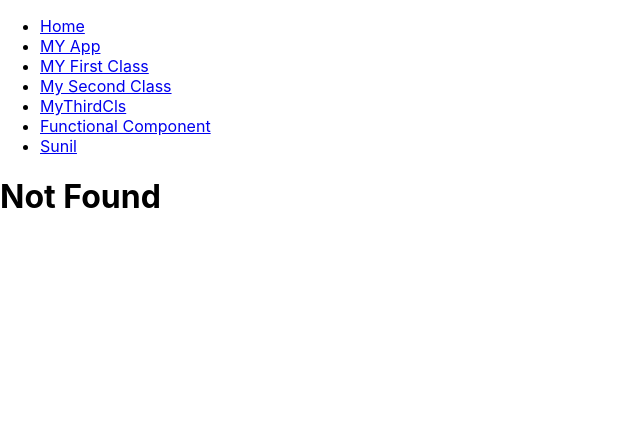
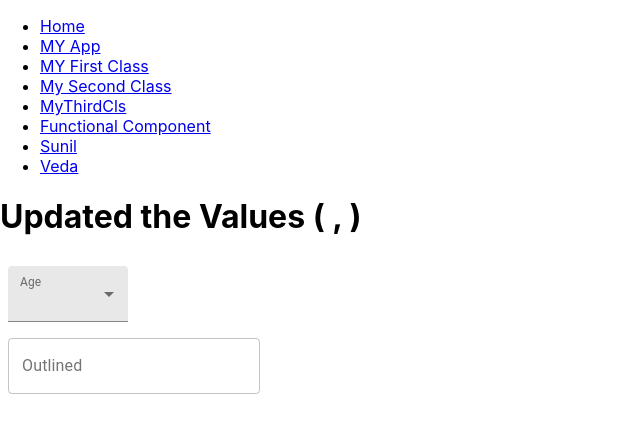
Before and after one commit to Yashwanth-Ramanjineya/My_Dec_Project, a React (Create React App) app: page /Veda in a window 1280 px wide. Before the commit this address had no page. Shown: the top 432 px of the page, without its empty margins (0-640 px from the left). Built offline with nearby package versions, Linux system fonts and the light colour scheme.

Commit message:
Function-Veda Added

```diff
--- /dev/null
+++ b/src/Veda.js
@@ -0,0 +1,64 @@
+import React, { useState } from "react";
+import { makeStyles } from "@material-ui/core/styles";
+import InputLabel from "@material-ui/core/InputLabel";
+import MenuItem from "@material-ui/core/MenuItem";
+import FormControl from "@material-ui/core/FormControl";
+import Select from "@material-ui/core/Select";
+import TextField from "@material-ui/core/TextField";
+
+const useStyles = makeStyles((theme) => ({
+    formControl: {
+      margin: theme.spacing(1),
+      minWidth: 120,
+    },
+    selectEmpty: {
+      marginTop: theme.spacing(2),
+    },
+    root: {
+      "& > *": {
+        margin: theme.spacing(1),
+        width: "25ch",
+      },
+    },
+  }));
+  function Veda() {
+    const classes = useStyles();
+    const [age, setage] = useState(" ");
+    const [box, setbox] = useState(" ");
+
+    const handleChange = (event) => {
+      setage(event.target.value);
+    };
+    const handleBoxChange = (event) => {
+      setbox(event.target.value);
+    };
+
+    return (
+      <div>
+        <h1>
+          Updated the Values ({age}, {box})
+        </h1>
+        <FormControl variant="filled" className={classes.formControl}>
+        <InputLabel id="demo-simple-select-filled-label">Age</InputLabel>
+        <Select
+          labelId="demo-simple-select-filled-label"
+          id="demo-simple-select-filled"
+          value={age}
+          onChange={handleChange}
+        >
+          <MenuItem value="">
+            <em>None</em>
+          </MenuItem>
+          <MenuItem value={10}>Ten</MenuItem>
+          <MenuItem value={20}>Twenty</MenuItem>
+          <MenuItem value={30}>Thirty</MenuItem>
+        </Select>
+      </FormControl>
+      <form className={classes.root} noValidate autoComplete="off">
+      <TextField id="outlined-basic" label="Outlined" variant="outlined"  onChange={handleBoxChange}/>
+    </form>
+    </div>
+  );
+}
+
+export default Veda;
--- a/src/index.js
+++ b/src/index.js
@@ -14,6 +14,7 @@
 import MyThirdCls from "./MyThirdCls";
 import FunctionalComponent from "./FunctionalComponent";
 import Sunil from "./Sunil";
+import Veda from "./Veda";
 
 const myStore = createStore(myReducer);
 
@@ -42,6 +43,9 @@
         <li>
           <Link to="/Sunil">Sunil</Link>
         </li>
+        <li>
+          <Link to="/Veda">Veda</Link>
+        </li>
       </ul>
       <Switch>
         <Route exact path="/" component={App} />
@@ -55,6 +59,7 @@
           component={FunctionalComponent}
         />
         <Route exact path="/Sunil" component={Sunil} />
+        <Route exact path="/Veda" component={Veda} />
         <Route component={NotFound} />
       </Switch>
     </div>
```
